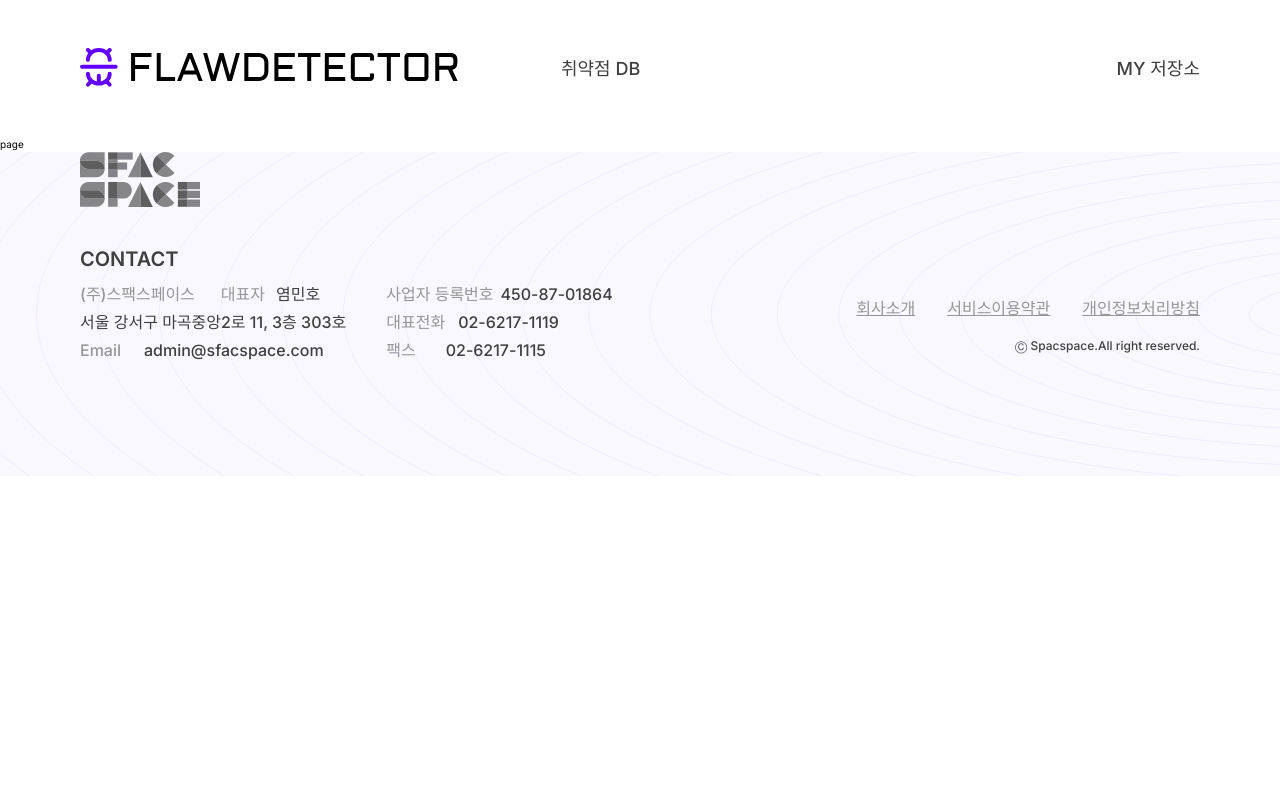
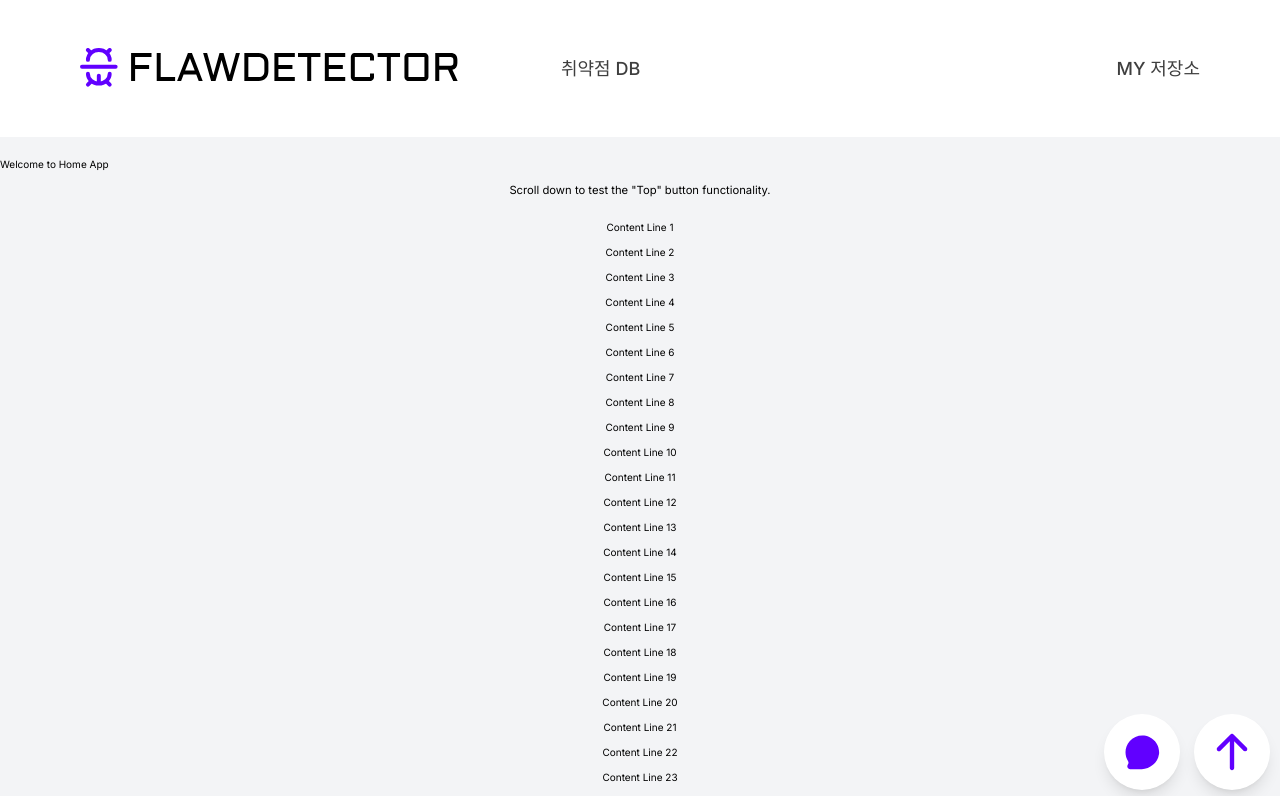
Before and after one commit to sockki/flawDetector, a Next.js app: page / in a window 1280 px wide. Shown: the top 796 px of the page. Built offline with nearby package versions, Linux system fonts and the light colour scheme.

Commit message:
Chore: Floating 컴포넌트 수정

```diff
--- a/src/app/(home)/page.tsx
+++ b/src/app/(home)/page.tsx
@@ -1,3 +1,27 @@
-export default function Home() {
-  return <>page</>;
+'use client';
+
+import { FloatingButton } from '../../components/Floating/FloatingButton';
+
+export default function HomeApp() {
+  return (
+    <div className="relative min-h-screen bg-gray-100">
+      <div className="container mx-auto py-8">
+        <h1 className="text-center·text-4xl·font-bold">Welcome to Home App</h1>
+        <p className="mt-4 text-center text-lg">
+          Scroll down to test the &quot;Top&quot; button functionality.
+        </p>
+
+        <div className="mt-8 space-y-4">
+          {Array.from({ length: 50 }, (_, i) => (
+            <p key={i} className="text-center">
+              Content Line {i + 1}
+            </p>
+          ))}
+        </div>
+      </div>
+
+      <FloatingButton type="top" />
+      <FloatingButton type="ask" />
+    </div>
+  );
 }
--- a/src/app/(test)/jin/page.tsx
+++ b/src/app/(test)/jin/page.tsx
@@ -4,22 +4,7 @@ import { FloatingButton } from '../../../components/Floating/FloatingButton';
 
 export default function HomeApp() {
   return (
-    <div className="relative min-h-screen bg-gray-100">
-      <div className="container mx-auto py-8">
-        <h1 className="text-center·text-4xl·font-bold">Welcome to Home App</h1>
-        <p className="mt-4 text-center text-lg">
-          Scroll down to test the &quot;Top&quot; button functionality.
-        </p>
-
-        <div className="mt-8 space-y-4">
-          {Array.from({ length: 50 }, (_, i) => (
-            <p key={i} className="text-center">
-              Content Line {i + 1}
-            </p>
-          ))}
-        </div>
-      </div>
-
+    <div>
       <FloatingButton type="top" />
       <FloatingButton type="ask" />
     </div>
--- a/src/components/Floating/FloatingButton.tsx
+++ b/src/components/Floating/FloatingButton.tsx
@@ -1,7 +1,7 @@
 import { useState } from 'react';
 import Image from 'next/image';
 import { twMerge } from 'tailwind-merge';
-import { ChatBot } from '../ChatBot/ChatBot';
+import { ChatBot } from '../ChatBot/ChatBot'; // ChatBot.tsx 파일 경로를 맞게 설정하세요
 
 type FloatingButtonProps = {
   type: 'top' | 'ask';
@@ -12,12 +12,14 @@ export function FloatingButton({ type }: FloatingButtonProps) {
 
   const handleClick = () => {
     if (type === 'top') {
-      if (typeof window !== 'undefined') {
-        window.scrollTo({ top: 0, behavior: 'smooth' });
-      }
+      window.scrollTo({ top: 0, behavior: 'smooth' });
     } else if (type === 'ask') {
       setIsOpen(prev => !prev);
     }
+  };
+
+  const closeModal = () => {
+    setIsOpen(false);
   };
 
   const icons = {
@@ -62,8 +64,15 @@ export function FloatingButton({ type }: FloatingButtonProps) {
       </button>
 
       {type === 'ask' && isOpen && (
-        <div className="">
-          <div className="">
+        <div className="fixed inset-0 z-50 flex items-center justify-center bg-black bg-opacity-50">
+          <div className="relative w-full max-w-lg rounded-lg bg-white p-6 shadow-lg">
+            <button
+              type="button"
+              className="absolute right-4 top-4 text-gray-500 hover:text-gray-700"
+              onClick={closeModal}
+            >
+              &times;
+            </button>
             <ChatBot />
           </div>
         </div>
```
